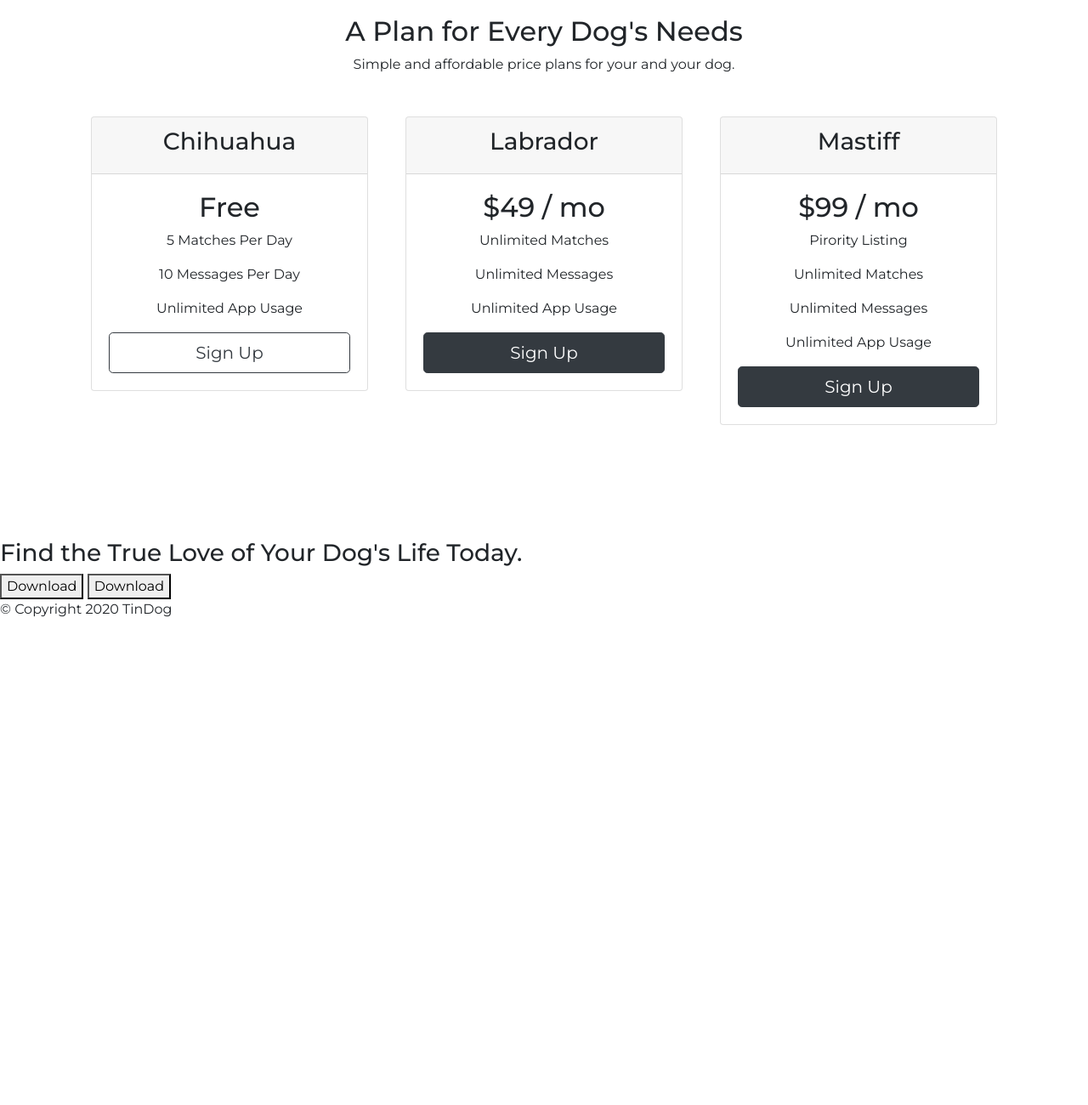
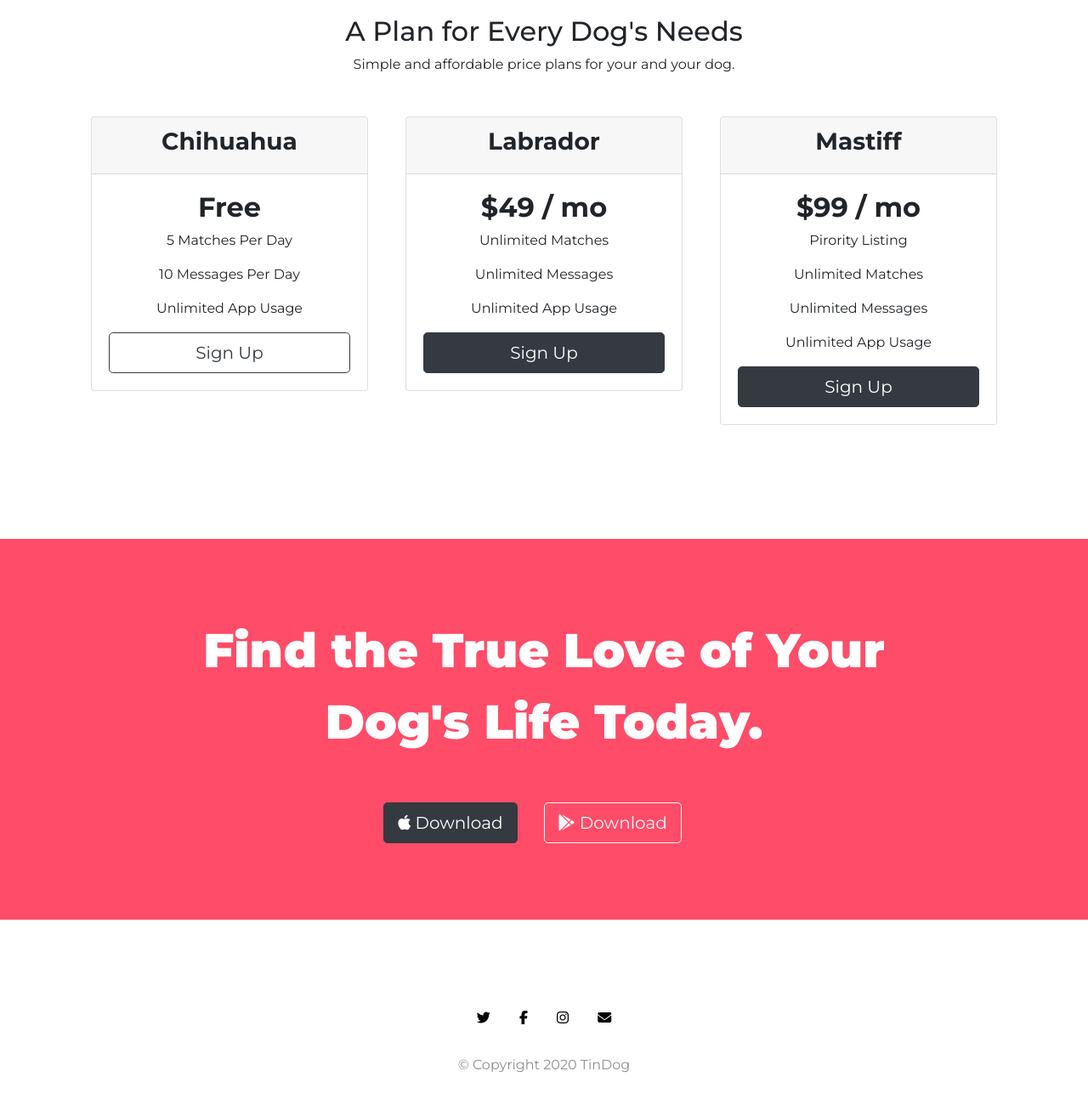
Before and after one commit to vladodinho/TinDog, a plain HTML site: page index.html in a window 1280 px wide. Shown: the part 1958-3258 px from the top of the page at 85% size. Before the commit the page ends 2703 px from the top, so only its background shows below. Drawn offline with nearby package versions, Linux system fonts and the light colour scheme.

Commit message:
Styled call to action and footer sections. Added anchor links to the main navigation.

```diff
--- a/css/styles.css
+++ b/css/styles.css
@@ -147,3 +147,64 @@ body {
 .pricing__column {
   padding: 3% 2%;
 }
+
+.card__heading {
+  font-weight: 700;
+}
+
+.card__price {
+  font-weight: 700;
+}
+
+
+/* Call to action */
+
+#cta {
+  background-color: #ff4c68;
+  text-align: center;
+  padding: 7% 15% 7%;
+  color: #fff;
+}
+
+.cta__heading {
+  font-weight: 900;
+  font-size: 3.5rem;
+  line-height: 1.5;
+}
+
+.cta__btn {
+  margin-bottom: 0;
+}
+
+
+/* Footer */
+
+#footer {
+  background-color: #fff;
+  text-align: center;
+  padding: 7% 15%;
+}
+
+.footer__socials {
+  list-style-type: none;
+  padding-left: 0;
+}
+
+.footer__social {
+  display: inline-block;
+}
+
+.footer__social-link {
+  color: #000;
+  display: inline-block;
+  padding: 15px;
+}
+
+.footer__social-link:hover {
+  color: #000;
+  text-decoration: none;
+}
+
+.footer__copyright {
+  color: #8f8f8f;
+}
--- a/index.html
+++ b/index.html
@@ -39,13 +39,13 @@
         <div class="collapse navbar-collapse" id="navbarTogglerDemo01">
           <ul class="navbar-nav ml-auto">
             <li class="nav-item">
-              <a class="nav-link" href="">Contact</a>
+              <a class="nav-link" href="#footer">Contact</a>
             </li>
             <li class="nav-item">
-              <a class="nav-link" href="">Pricing</a>
+              <a class="nav-link" href="#pricing">Pricing</a>
             </li>
             <li class="nav-item">
-              <a class="nav-link" href="">Download</a>
+              <a class="nav-link" href="#cta">Download</a>
             </li>
           </ul>
         </div>
@@ -138,10 +138,10 @@
       <div class="pricing__column col-lg-4 col-md-6">
         <div class="card">
           <div class="card-header">
-            <h3>Chihuahua</h3>
+            <h3 class="card__heading">Chihuahua</h3>
           </div>
           <div class="card-body">
-            <h2>Free</h2>
+            <h2 class="card__price">Free</h2>
             <p>5 Matches Per Day</p>
             <p>10 Messages Per Day</p>
             <p>Unlimited App Usage</p>
@@ -153,10 +153,10 @@
       <div class="pricing__column col-lg-4 col-md-6">
         <div class="card">
           <div class="card-header">
-            <h3>Labrador</h3>
+            <h3 class="card__heading">Labrador</h3>
           </div>
           <div class="card-body">
-            <h2>$49 / mo</h2>
+            <h2 class="card__price">$49 / mo</h2>
             <p>Unlimited Matches</p>
             <p>Unlimited Messages</p>
             <p>Unlimited App Usage</p>
@@ -168,10 +168,10 @@
       <div class="pricing__column col-lg-4 col-md-12">
         <div class="card">
           <div class="card-header">
-            <h3>Mastiff</h3>
+            <h3 class="card__heading">Mastiff</h3>
           </div>
           <div class="card-body">
-            <h2>$99 / mo</h2>
+            <h2 class="card__price">$99 / mo</h2>
             <p>Pirority Listing</p>
             <p>Unlimited Matches</p>
             <p>Unlimited Messages</p>
@@ -189,9 +189,9 @@
 
   <section id="cta">
 
-    <h3>Find the True Love of Your Dog's Life Today.</h3>
-    <button type="button">Download</button>
-    <button type="button">Download</button>
+    <h3 class="cta__heading">Find the True Love of Your Dog's Life Today.</h3>
+    <button class="btn btn-dark btn-lg btn--download cta__btn" type="button"><i class="fab fa-apple"></i> Download</button>
+    <button class="btn btn-outline-light btn-lg btn--download cta__btn" type="button"><i class="fab fa-google-play"></i> Download</button>
 
   </section>
 
@@ -200,7 +200,30 @@
 
   <footer id="footer">
 
-    <p>© Copyright 2020 TinDog</p>
+    <ul class="footer__socials">
+      <li class="footer__social">
+        <a class="footer__social-link" href="" aria-label="We are on Twitter">
+          <i class="footer__social-icon fab fa-twitter"></i>
+        </a>
+      </li>
+      <li class="footer__social">
+        <a class="footer__social-link" href="" aria-label="We are on Facebook">
+          <i class="footer__social-icon fab fa-facebook-f"></i>
+        </a>
+      </li>
+      <li class="footer__social">
+        <a class="footer__social-link" href="" aria-label="We are on Instagram">
+          <i class="footer__social-icon fab fa-instagram"></i>
+        </a>
+      </li>
+      <li class="footer__social">
+        <a class="footer__social-link" href="" aria-label="Send us email">
+          <i class="footer__social-icon fas fa-envelope"></i>
+        </a>
+      </li>
+    </ul>
+
+    <p class="footer__copyright">© Copyright 2020 TinDog</p>
 
   </footer>
 
```
